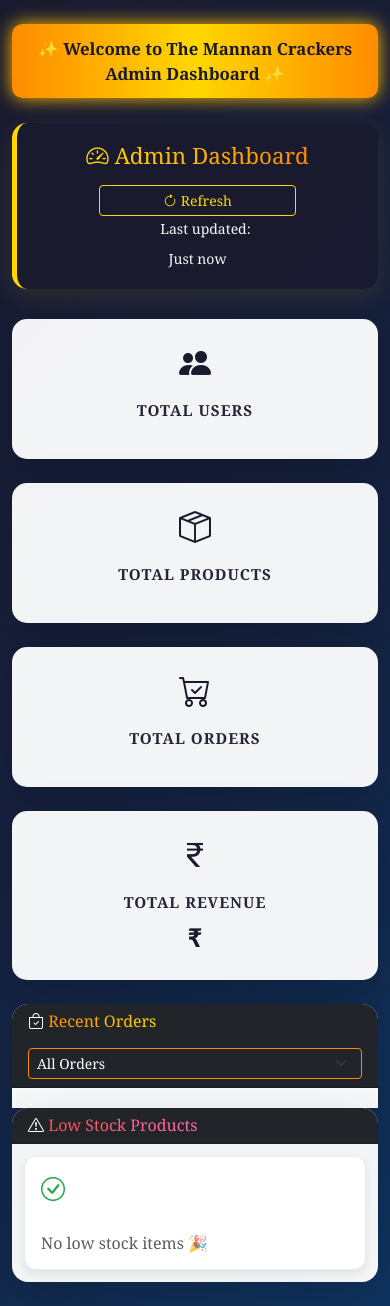
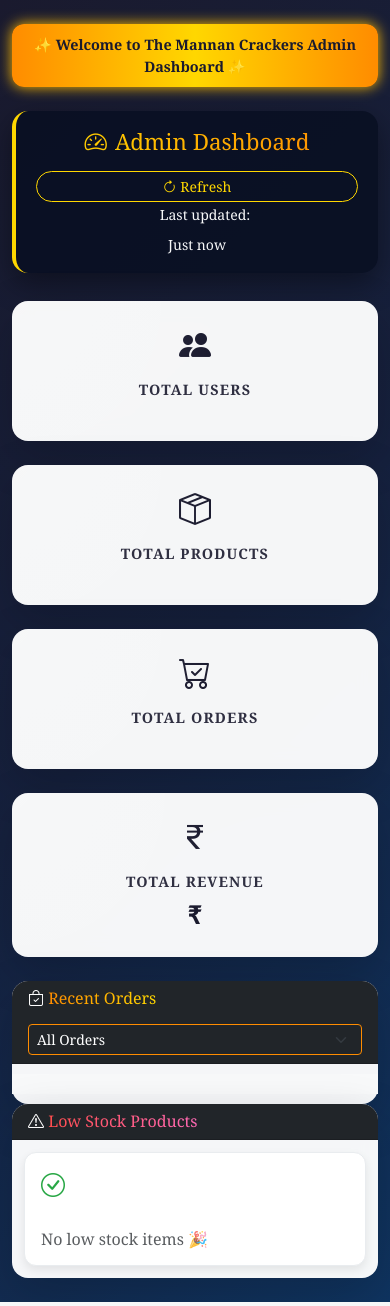
Before and after one commit to donthireddybhargavi33/Crackers_website, a Django app: template inventory/templates/inventory/admin_dashboard.html in a window 390 px wide. Run offline with Django 5.2, Linux system fonts and the light colour scheme; the template is opened without the code that fills it, so the values that code supplies are empty; some libraries are stand-ins or nearby versions.

Commit message:
admin-dashboard changes

```diff
--- a/inventory/templates/inventory/admin_dashboard.html
+++ b/inventory/templates/inventory/admin_dashboard.html
@@ -1,5 +1,6 @@
 {% extends 'base.html' %}
 {% load static %}
+
 
 {% block extra_css %}
 <style>
@@ -13,125 +14,169 @@
   --diwali-bg: linear-gradient(135deg, #1a1a2e 0%, #16213e 50%, #0f3460 100%);
 }
 
+/* Base */
 body {
   background: var(--diwali-bg);
   min-height: 100vh;
   overflow-x: hidden;
-   font-family: Georgia, "Times New Roman", Times, serif;
-  color: #fff;
+ font-family: Georgia, "Times New Roman", Times, serif;  color: #fff;
 }
 
-/* Header */
+/* Top festive bar */
 .diwali-header-bar {
   text-align: center;
-  padding: 12px 0;
+  padding: 10px 16px;
   background: linear-gradient(90deg, var(--diwali-orange), var(--diwali-gold), var(--diwali-orange));
   color: #1a1a2e;
   font-weight: 700;
-  font-size: 1.05rem;
+  font-size: 1rem;
   box-shadow: 0 4px 15px rgba(255, 165, 0, 0.5);
-  border-radius: 10px;
-  margin-bottom: 25px;
+  border-radius: 12px;
+  margin-bottom: 24px;
   animation: glowPulse 3s infinite ease-in-out;
 }
+
 @keyframes glowPulse {
-  0%, 100% { box-shadow: 0 0 12px var(--diwali-gold); }
-  50% { box-shadow: 0 0 30px var(--diwali-orange); }
+  0%, 100% { box-shadow: 0 0 10px var(--diwali-gold); }
+  50% { box-shadow: 0 0 22px var(--diwali-orange); }
 }
 
-/* Dashboard Header */
+/* Dashboard header */
 .dashboard-header {
-  background: rgba(26, 26, 46, 0.9);
-  padding: 20px;
-  border-radius: 15px;
-  border-left: 5px solid var(--diwali-gold);
-  margin-bottom: 30px;
-  box-shadow: 0 8px 25px rgba(255, 215, 0, 0.1);
+  background: rgba(10, 16, 35, 0.95);
+  padding: 18px 20px;
+  border-radius: 16px;
+  border-left: 4px solid var(--diwali-gold);
+  margin-bottom: 28px;
+  box-shadow: 0 10px 30px rgba(0, 0, 0, 0.4);
 }
+
 .dashboard-header h2 {
   background: linear-gradient(to right, var(--diwali-gold), var(--diwali-orange));
   -webkit-background-clip: text;
+  background-clip: text;
   -webkit-text-fill-color: transparent;
-  font-size: 2.2rem;
+  font-size: 2rem;
   margin: 0;
+  display: flex;
+  align-items: center;
+  gap: 8px;
 }
 
-/* KPI Cards */
+.dashboard-header .btn {
+  border-radius: 999px;
+}
+
+/* KPI cards */
 .kpi-card {
   border: none;
   border-radius: 18px;
   overflow: hidden;
   text-align: center;
-  padding: 25px 10px;
-  transition: all 0.3s ease;
-  min-height: 180px;
+  padding: 22px 12px;
+  transition: transform 0.25s ease, box-shadow 0.25s ease;
+  min-height: 170px;
   position: relative;
-  box-shadow: 0 8px 20px rgba(0, 0, 0, 0.2);
-}
-.kpi-card:hover {
-  transform: translateY(-6px);
-  box-shadow: 0 12px 25px rgba(255, 215, 0, 0.2);
+  box-shadow: 0 8px 24px rgba(0, 0, 0, 0.4);
+  isolation: isolate;
 }
 
-/* Colors with better contrast */
+.kpi-card::before {
+  content: "";
+  position: absolute;
+  inset: 0;
+  opacity: 0.18;
+  background: radial-gradient(circle at top left, rgba(255, 255, 255, 0.9), transparent 55%);
+  pointer-events: none;
+}
+
+.kpi-card:hover {
+  transform: translateY(-4px);
+  box-shadow: 0 14px 28px rgba(0, 0, 0, 0.6);
+}
+
+.kpi-icon {
+  font-size: 2.4rem;
+  margin-bottom: 10px;
+}
+
+.kpi-label {
+  font-size: 0.9rem;
+  font-weight: 600;
+  text-transform: uppercase;
+  letter-spacing: 0.08em;
+  opacity: 0.9;
+}
+
+.kpi-value {
+  font-size: 2.2rem;
+  font-weight: 800;
+  margin-top: 6px;
+  font-family: "Courier New", ui-monospace, monospace;
+}
+
+/* KPI card backgrounds */
 .bg-users {
   background: linear-gradient(135deg, #005bea, #00c6ff);
-  color: #fff;
+  color: #fdfdfd;
 }
+
 .bg-products {
   background: linear-gradient(135deg, #1e9600, #99f2c8);
   color: #0f172a;
   font-weight: 600;
 }
+
 .bg-orders {
   background: linear-gradient(135deg, #ff8c00, #ffd700);
   color: #1a1a2e;
   font-weight: 600;
 }
+
 .bg-revenue {
   background: linear-gradient(135deg, #ff4d4d, #ff7eb3);
   color: #fff;
 }
 
-/* Icon & Labels */
-.kpi-icon {
-  font-size: 2.5rem;
-  margin-bottom: 12px;
-}
-.kpi-label {
-  font-size: 0.95rem;
-  font-weight: 600;
-  text-transform: uppercase;
-  letter-spacing: 1px;
-  opacity: 0.95;
-}
-.kpi-value {
-  font-size: 2.4rem;
-  font-weight: 800;
-  margin-top: 8px;
-  font-family: 'Courier New', monospace;
+/* Generic cards */
+.card {
+  border: none;
+  border-radius: 16px;
+  background: rgba(255, 255, 255, 0.96);
+  color: #1a1a2e;
+  transition: transform 0.2s ease, box-shadow 0.2s ease;
+  backdrop-filter: blur(10px);
 }
 
-/* Table + Cards below */
-.card {
-  border: none;
-  border-radius: 15px;
-  background: rgba(255, 255, 255, 0.95);
-  color: #1a1a2e;
-  transition: all 0.25s ease;
-}
 .card:hover {
   transform: translateY(-3px);
-  box-shadow: 0 10px 20px rgba(255, 215, 0, 0.15);
+  box-shadow: 0 10px 24px rgba(0, 0, 0, 0.18);
 }
 
 /* Table */
+.table {
+  margin-bottom: 0;
+}
+
 .table thead {
   background: linear-gradient(90deg, var(--diwali-orange), var(--diwali-gold));
   color: #1a1a2e;
 }
+
+.table thead th {
+  border: 0;
+  font-size: 0.8rem;
+  text-transform: uppercase;
+  letter-spacing: 0.06em;
+}
+
+.table tbody tr {
+  border-bottom: 1px solid #e9ecef;
+}
+
 tbody tr:hover {
-  background-color: rgba(255, 215, 0, 0.08);
+  background-color: rgba(255, 215, 0, 0.06);
+  transition: background-color 0.25s ease;
 }
 
 /* Buttons */
@@ -139,22 +184,263 @@
   border-color: var(--diwali-gold);
   color: var(--diwali-gold);
 }
+
 .btn-outline-light:hover {
   background: linear-gradient(135deg, var(--diwali-orange), var(--diwali-gold));
   color: #1a1a2e;
   border-color: transparent;
 }
 
-/* Responsive */
+.btn-outline-warning {
+  color: var(--diwali-orange);
+  border-color: var(--diwali-orange);
+}
+
+.btn-outline-warning:hover {
+  background: linear-gradient(135deg, var(--diwali-orange), var(--diwali-gold));
+  color: #1a1a2e;
+  border-color: var(--diwali-gold);
+}
+
+.btn-outline-success {
+  color: var(--diwali-green);
+}
+
+.btn-outline-success:hover {
+  background-color: var(--diwali-green);
+  border-color: var(--diwali-green);
+  color: #fff;
+}
+
+/* Utility */
+.text-orange {
+  color: var(--diwali-orange);
+}
+
+/* Order status dropdown */
+select.order-status {
+  background-color: #fff;
+  border: 1px solid var(--diwali-orange);
+  font-weight: 500;
+  color: #1a1a2e;
+  border-radius: 999px;
+  padding-inline: 12px;
+}
+
+select.order-status:focus {
+  border-color: var(--diwali-gold);
+  box-shadow: 0 0 0 0.15rem rgba(255, 215, 0, 0.4);
+  background-color: #fff;
+}
+
+select.order-status option {
+  background-color: #fff;
+  color: #1a1a2e;
+}
+
+.status-updated {
+  background-color: rgba(255, 215, 0, 0.22) !important;
+  transition: background-color 0.6s ease-out;
+}
+
+/* List group (low stock) */
+.list-group-item {
+  background-color: #f8f9fa;
+  color: #1a1a2e;
+  border-color: #e9ecef;
+}
+
+.list-group-item:hover {
+  background: linear-gradient(90deg, rgba(255,215,0,0.08), rgba(255,140,0,0.04));
+}
+
+/* Badges */
+.badge {
+  font-size: 0.8rem;
+  padding: 5px 10px;
+  font-weight: 600;
+  border-radius: 999px;
+}
+
+/* Low stock grid */
+#low-stock-list {
+  display: grid;
+  grid-template-columns: repeat(7, 1fr);
+  gap: 12px;
+  padding: 12px;
+}
+
+#low-stock-list .list-group-item {
+  display: flex !important;
+  flex-direction: column;
+  align-items: flex-start !important;
+  justify-content: space-between;
+  border-radius: 12px;
+  background: #ffffff !important;
+  border: 1px solid #e9ecef !important;
+  padding: 12px 14px !important;
+  box-shadow: 0 4px 10px rgba(0,0,0,0.06);
+}
+
+/* Modal */
+.modal-content {
+  border-radius: 18px;
+  border: 1px solid rgba(255, 215, 0, 0.5);
+}
+
+.modal-dialog {
+  max-width: 900px;
+}
+
+/* RESPONSIVE STYLES */
+
+/* Laptop / small desktop tweaks */
+@media (max-width: 1200px) {
+  #low-stock-list {
+    grid-template-columns: repeat(4, 1fr);
+  }
+}
+
+/* Tablet */
+@media (max-width: 992px) {
+  .dashboard-header {
+    flex-direction: column;
+    text-align: center;
+    gap: 14px;
+    align-items: stretch !important;
+  }
+
+  .dashboard-header h2 {
+    justify-content: center;
+  }
+
+  #refreshBtn {
+    width: 100%;
+  }
+
+  #last-updated {
+    display: block;
+    margin-top: 6px;
+  }
+
+  .card-header {
+    flex-direction: column;
+    align-items: flex-start !important;
+    gap: 8px;
+  }
+
+  #orderFilter {
+    width: 100% !important;
+    margin-top: 6px;
+  }
+
+  .kpi-card {
+    padding: 18px 10px;
+    min-height: 150px;
+  }
+
+  #low-stock-list {
+    grid-template-columns: repeat(3, 1fr);
+  }
+
+  .modal-dialog {
+    width: 94% !important;
+    margin: 18px auto !important;
+  }
+}
+
+/* Tablet & large phones: 2-column card layout for recent orders */
 @media (max-width: 768px) {
   .dashboard-header h2 {
+    font-size: 1.7rem;
+  }
+
+  .kpi-value {
     font-size: 1.8rem;
   }
+
+  .kpi-icon {
+    font-size: 2.1rem;
+  }
+
+  /* Turn table rows into cards */
+  table thead {
+    display: none !important;
+  }
+
+  #recent-orders-table {
+    border-collapse: separate;
+    border-spacing: 0 10px;
+  }
+
+  #recent-orders {
+    display: grid;
+    grid-template-columns: repeat(2, minmax(0, 1fr));
+    gap: 12px;
+    padding: 10px;
+  }
+
+  #recent-orders-table tr {
+    display: block;
+    background: #ffffff;
+    border-radius: 12px;
+    border-left: 4px solid var(--diwali-orange);
+    box-shadow: 0 4px 12px rgba(0,0,0,0.12);
+    padding: 10px 12px;
+  }
+
+  #recent-orders-table td {
+    display: flex;
+    justify-content: space-between;
+    align-items: center;
+    padding: 6px 0 !important;
+    border: none;
+    font-size: 0.85rem;
+  }
+
+  #recent-orders-table td::before {
+    content: attr(data-label);
+    font-size: 0.75rem;
+    font-weight: 700;
+    color: var(--diwali-orange);
+    text-transform: uppercase;
+    margin-right: 10px;
+  }
+
+  #low-stock-list {
+    grid-template-columns: repeat(2, 1fr);
+  }
+}
+
+/* Small phones */
+@media (max-width: 480px) {
+  .diwali-header-bar {
+    font-size: 0.9rem;
+    padding-inline: 10px;
+  }
+
+  .dashboard-header h2 {
+    font-size: 1.5rem !important;
+  }
+
   .kpi-value {
-    font-size: 1.9rem;
+    font-size: 1.6rem !important;
+  }
+
+  .kpi-icon {
+    font-size: 2rem !important;
+  }
+
+  #recent-orders {
+    grid-template-columns: 1fr !important;
+  }
+
+  #low-stock-list {
+    grid-template-columns: 1fr;
   }
 }
 </style>
+
 {% endblock %}
 
 {% block content %}
```
